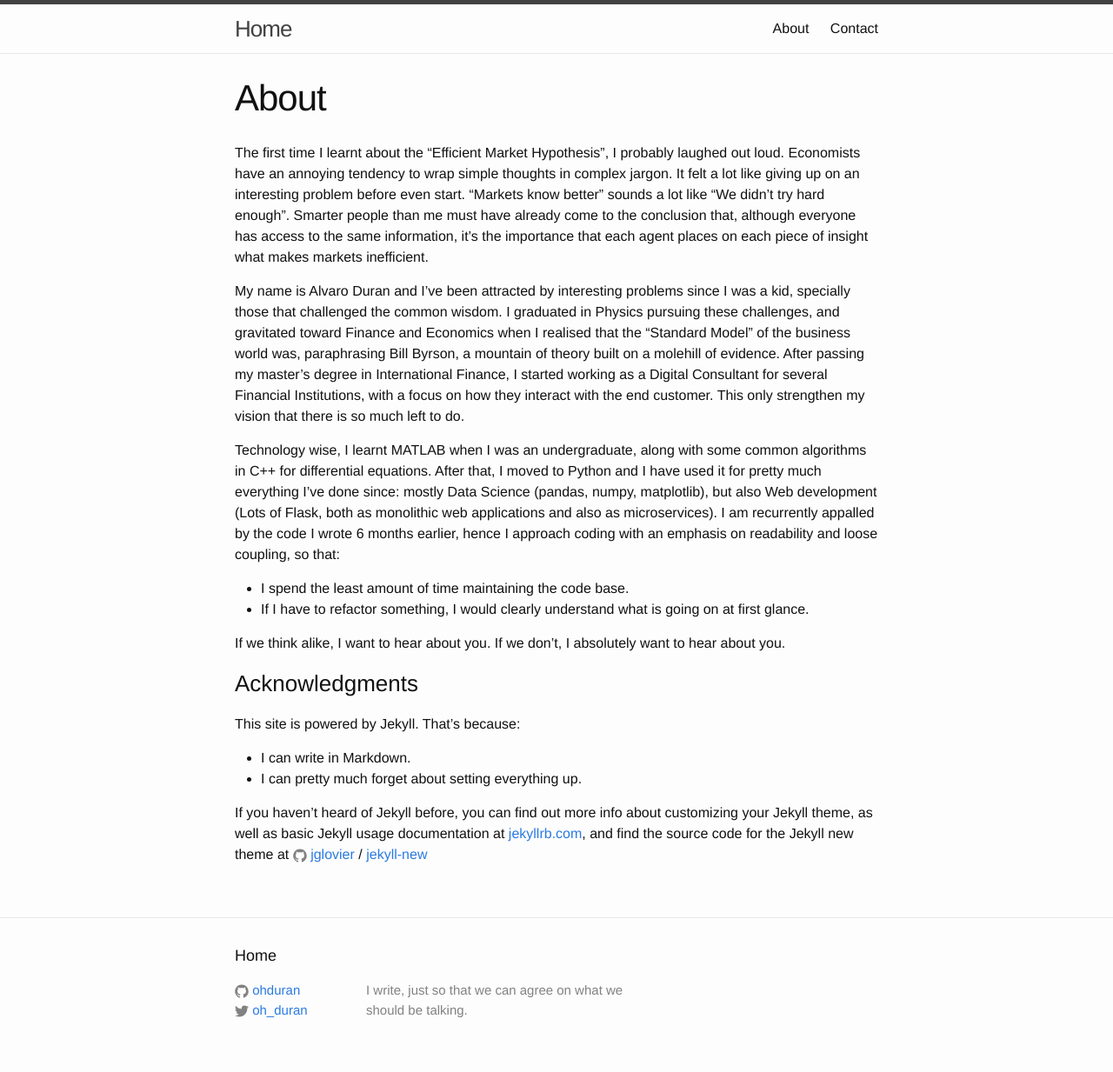
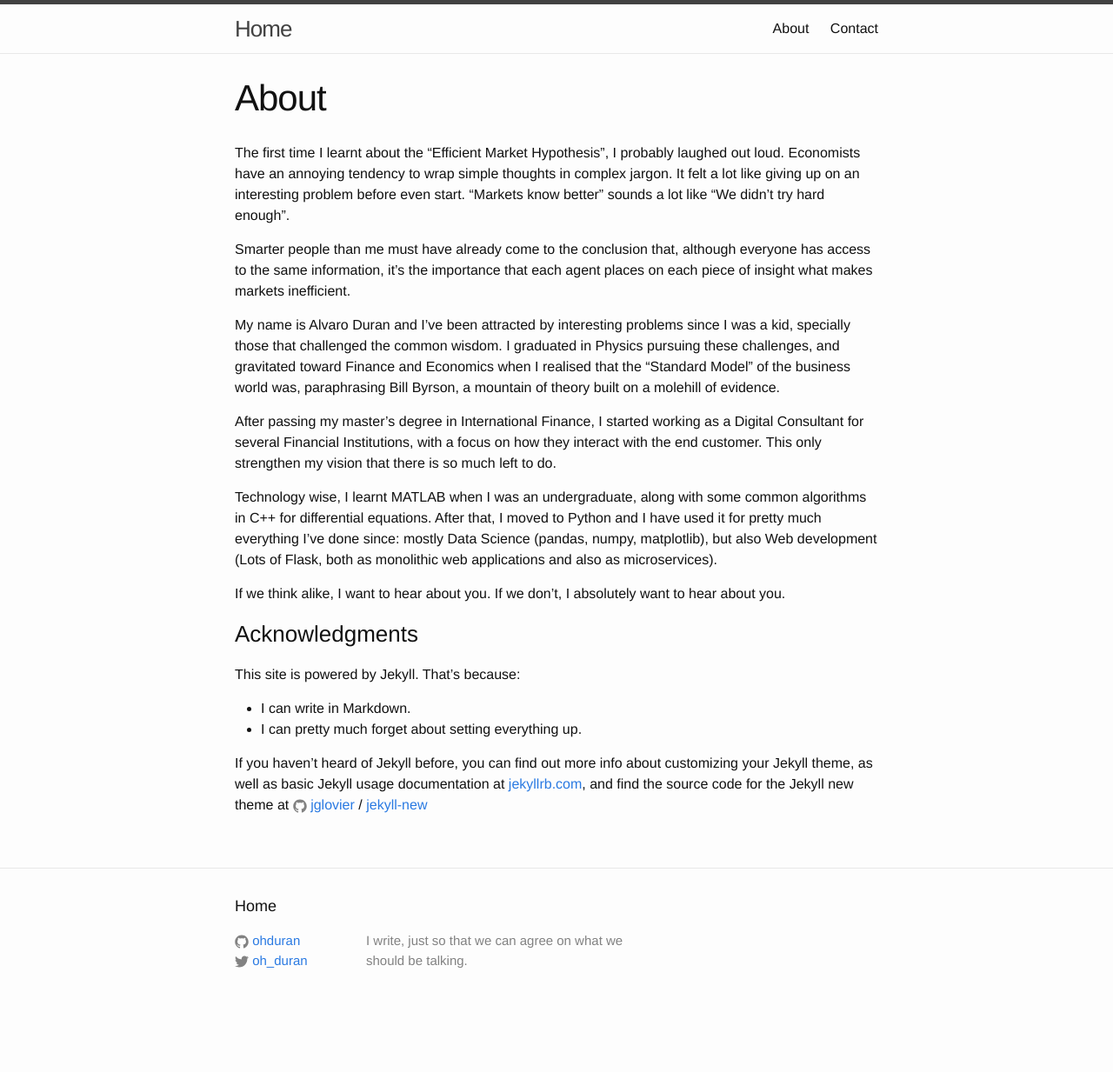
Before and after one commit to ohduran/ohduran.github.io, a Jekyll site: the page built from about.md, in a window 1280 px wide. Shown: the whole page at 87% size. Built offline with Jekyll 4.4.1, drawn with Linux system fonts in a browser that asks for light colours; after the commit the page ends 1176 px from its top, so only the background shows below that.

Commit message:
Changes on about

```diff
--- a/about.md
+++ b/about.md
@@ -4,13 +4,15 @@ title: About
 permalink: /about/me/
 ---
 
-The first time I learnt about the "Efficient Market Hypothesis", I probably laughed out loud. Economists have an annoying tendency to wrap simple thoughts in complex jargon. It felt a lot like giving up on an interesting problem before even start. "Markets know better" sounds a lot like "We didn't try hard enough". Smarter people than me must have already come to the conclusion that, although everyone has access to the same information, it's  the importance that each agent places on each piece of insight what makes markets inefficient.
+The first time I learnt about the "Efficient Market Hypothesis", I probably laughed out loud. Economists have an annoying tendency to wrap simple thoughts in complex jargon. It felt a lot like giving up on an interesting problem before even start. "Markets know better" sounds a lot like "We didn't try hard enough".
 
-My name is Alvaro Duran and I've been attracted by interesting problems since I was a kid, specially those that challenged the common wisdom. I graduated in Physics pursuing these challenges, and gravitated toward Finance and Economics when I realised that the "Standard Model" of the business world was, paraphrasing Bill Byrson, a mountain of theory built on a molehill of evidence. After passing my master's degree in International Finance, I started working as a Digital Consultant for several Financial Institutions, with a focus on how they interact with the end customer. This only strengthen my vision that there is so much left to do.
+Smarter people than me must have already come to the conclusion that, although everyone has access to the same information, it's  the importance that each agent places on each piece of insight what makes markets inefficient.
 
-Technology wise, I learnt MATLAB when I was an undergraduate, along with some common algorithms in C++ for differential equations. After that, I moved to Python and I have used it for pretty much everything I've done since: mostly Data Science (pandas, numpy, matplotlib), but also Web development (Lots of Flask, both as monolithic web applications and also as microservices). I am recurrently appalled by the code I wrote 6 months earlier, hence I approach coding with an emphasis on readability and loose coupling, so that:
-- I spend the least amount of time maintaining the code base.
-- If I have to refactor something, I would clearly understand what is going on at first glance.
+My name is Alvaro Duran and I've been attracted by interesting problems since I was a kid, specially those that challenged the common wisdom. I graduated in Physics pursuing these challenges, and gravitated toward Finance and Economics when I realised that the "Standard Model" of the business world was, paraphrasing Bill Byrson, a mountain of theory built on a molehill of evidence.
+
+After passing my master's degree in International Finance, I started working as a Digital Consultant for several Financial Institutions, with a focus on how they interact with the end customer. This only strengthen my vision that there is so much left to do.
+
+Technology wise, I learnt MATLAB when I was an undergraduate, along with some common algorithms in C++ for differential equations. After that, I moved to Python and I have used it for pretty much everything I've done since: mostly Data Science (pandas, numpy, matplotlib), but also Web development (Lots of Flask, both as monolithic web applications and also as microservices).
 
 If we think alike, I want to hear about you. If we don't, I absolutely want to hear about you.
 
```
